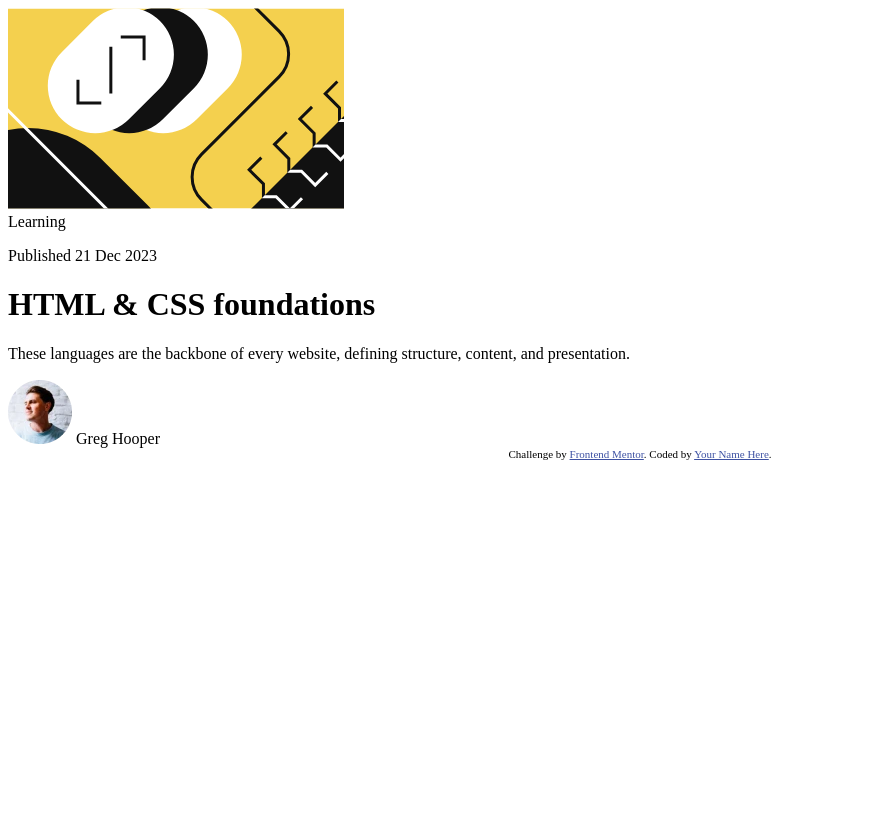
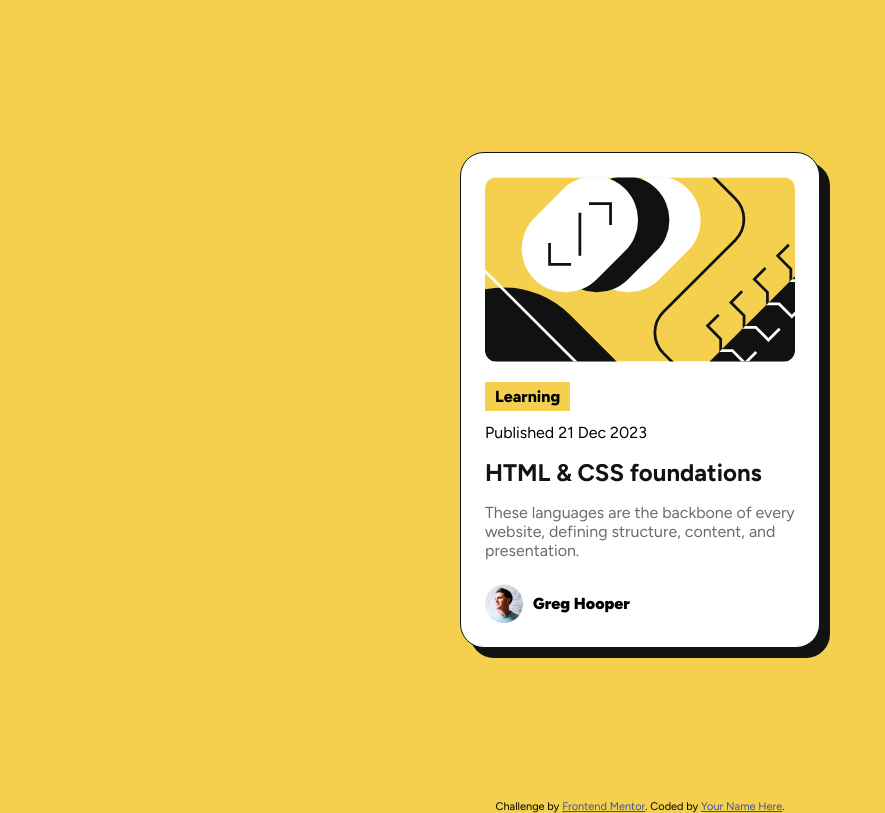
Before and after one commit to EvandeeMoS/blog-preview-card, a plain HTML site: page index.html in a window 1280 px wide. Shown: the whole page, without its empty margins (0-885 px from the left). Drawn offline with Linux system fonts and the light colour scheme; a web font is replaced by a local one.

Commit message:
feat - add card style

```diff
--- a/index.html
+++ b/index.html
@@ -4,9 +4,14 @@
   <meta charset="UTF-8">
   <meta name="viewport" content="width=device-width, initial-scale=1.0"> <!-- displays site properly based on user's device -->
 
+  <link rel="preconnect" href="https://fonts.googleapis.com">
+  <link rel="preconnect" href="https://fonts.gstatic.com" crossorigin>
+  <link href="https://fonts.googleapis.com/css2?family=Figtree:ital,wght@0,300..900;1,300..900&display=swap" rel="stylesheet">
+
   <link rel="icon" type="image/png" sizes="32x32" href="./assets/images/favicon-32x32.png">
 
   <title>Frontend Mentor | Blog preview card</title>
+  <link rel="stylesheet" href="style.css">
 
   <!-- Feel free to remove these styles or customise in your own stylesheet 👍 -->
   <style>
@@ -16,23 +21,25 @@
 </head>
 <body>
 
-  <div>
-    <div>
-      <img src="assets/images/illustration-article.svg" alt="">
+  <main>
+    <div class="card">
+      <div class="img-container">
+        <img class="article-img" src="assets/images/illustration-article.svg" alt="">
       </div>
-    <span>Learning</span>
+      <span class="article-tag">Learning</span>
 
-    <p>Published 21 Dec 2023</p>
+      <p class="article-publish-time">Published 21 Dec 2023</p>
 
-    <h1>HTML & CSS foundations</h1>
+      <h1 class="article-title">HTML & CSS foundations</h1>
 
-    <p>These languages are the backbone of every website, defining structure, content, and presentation.</p>
+      <p class="article-desc">These languages are the backbone of every website, defining structure, content, and presentation.</p>
 
-    <div>
-      <img src="assets/images/image-avatar.webp" alt="">
-      <span>Greg Hooper</span>
+      <div class="author-container">
+        <img class="author-img" src="assets/images/image-avatar.webp" alt="">
+        <span class="author-name">Greg Hooper</span>
       </div>
     </div>
+  </main>
 
   <div class="attribution">
     Challenge by <a href="https://www.frontendmentor.io?ref=challenge" target="_blank">Frontend Mentor</a>.
--- /dev/null
+++ b/style.css
@@ -0,0 +1,106 @@
+@import url(https://fonts.google.com/specimen/Figtree);
+
+* {
+    box-sizing: border-box;
+    margin: 0;
+    padding: 0;
+}
+
+html {
+    font-size: 0.625rem;
+}
+
+body {
+    background: hsl(47, 88%, 63%);
+    font-family: "Figtree", sans-serif;
+    font-size: 1.6rem;
+    min-height: 100vh;
+}
+
+main {
+    min-width: 100%;
+    min-height: 100vh;
+    display: flex;
+    justify-content: center;
+    align-items: center;
+}
+
+.card {
+    min-width: 320px;
+    max-width: 360px;
+    background: #FFF;
+    padding: 2.4rem;
+    border: 1px solid hsl(0, 0%, 7%);
+    border-radius: 2.4rem;
+    box-shadow: hsl(0, 0%, 7%) 10px 10px;
+}
+
+.img-container {
+    width: 100%;
+    height: auto;
+    display: flex;
+    justify-content: center;
+    margin-bottom: 2rem;
+    border-radius: 1.2rem;
+    overflow: hidden;
+}
+
+.article-img {
+    width: 100%;
+}
+
+.article-tag {
+    display: inline-block;
+    background-color: hsl(47, 88%, 63%);
+    padding: 0.5rem 1rem;
+    font-weight: 800;
+    margin-bottom: 1.2rem;
+}
+
+.article-title {
+    font-size: 2.4rem;
+    color: hsl(0, 0%, 7%);
+    margin: 1.6rem 0;
+}
+
+.article-title:hover {
+    color: hsl(47, 88%, 63%);
+    cursor: pointer;
+}
+
+.article-desc {
+    color: hsl(0, 0%, 42%);
+    margin-bottom: 2.4rem;
+}
+
+.author-container {
+    display: flex;
+    align-items: center;
+}
+
+.author-img {
+    width: 3.8rem;
+    margin-right: 1rem;
+}
+
+.author-name {
+    font-weight: 950;
+}
+
+@media(max-width: 460px) {
+    body {
+        font-size: 1.4rem;
+    }
+
+    .card {
+        max-width: 325px;
+    }
+
+    .article-img {
+        width: 120%;
+    }
+
+    .article-title {
+        font-size: 2.2rem;
+    }
+}
```
Lines whose indentation alone changed are shown as unchanged.
